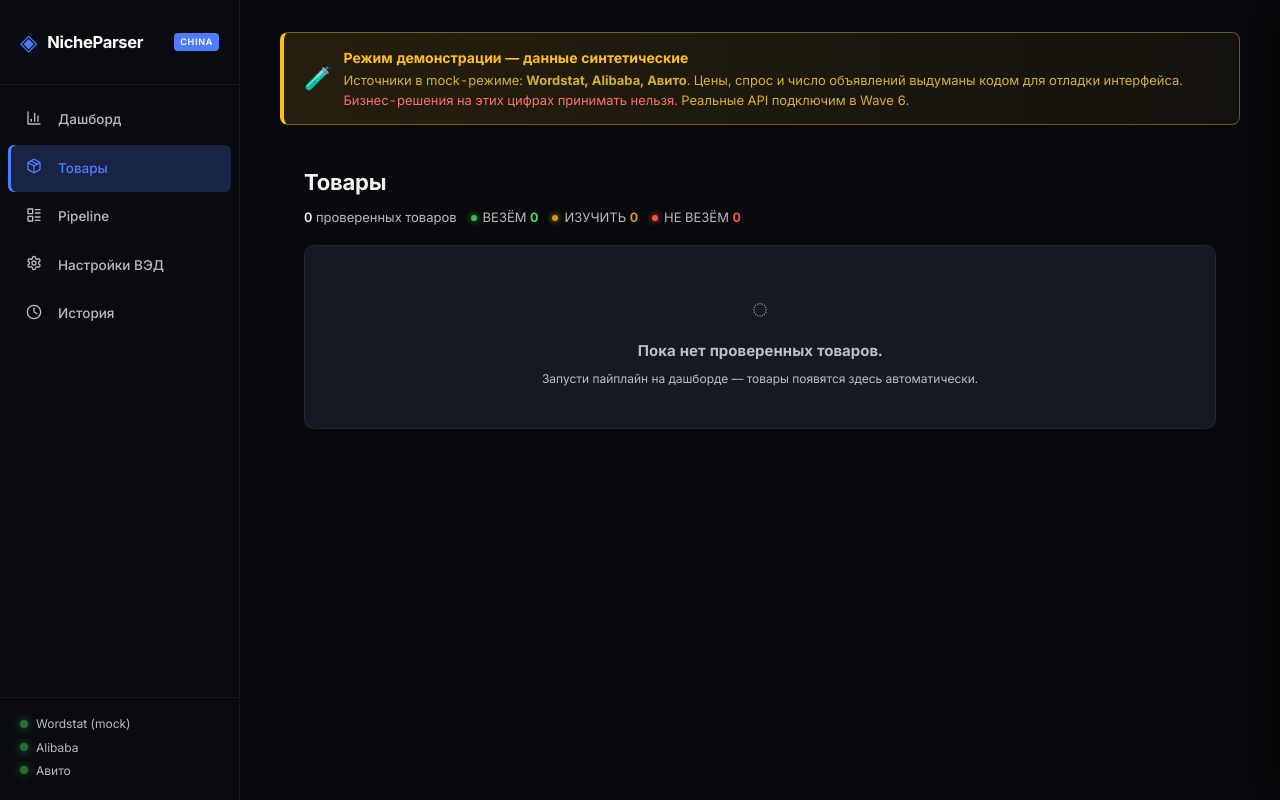
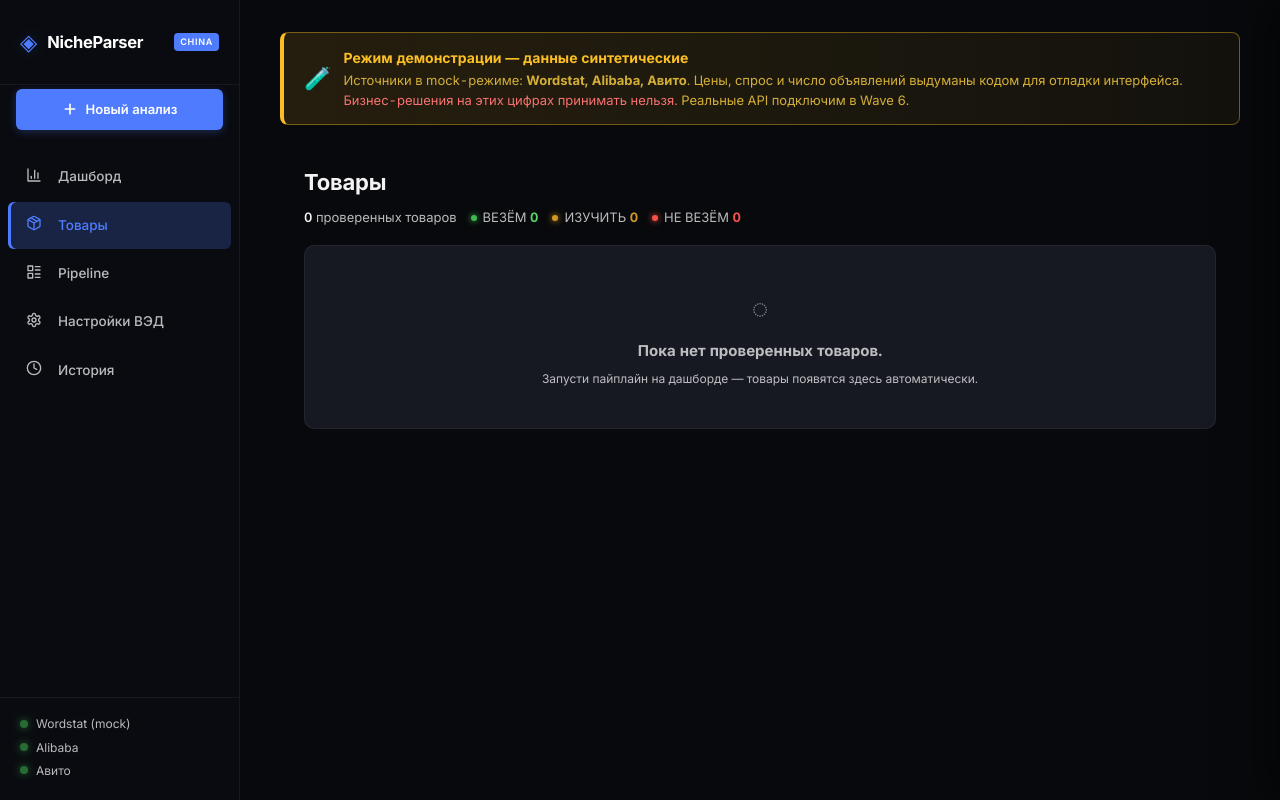
Before and after one commit to id89506419637-eng/NicheParser_China, a Flask app: page /products/ in a window 1280 px wide. Run offline with Flask 3, Linux system fonts and the light colour scheme; data that the repository does not hold is empty; parts of the project's set-up code (start-up, migrations or seed data) failed here and were passed over; some libraries are stand-ins or nearby versions.

Commit message:
fix(ux): большая кнопка «Новый анализ» в сайдбаре + переименовать «Поиск» → «Фильтр»
Пользователь путалась: ввела «датчик» в поле «Поиск» на /products/,
ждала что парсер найдёт товары. А это фильтр по уже прогнанным.

Фикс:
- В сайдбаре появилась большая CTA-кнопка «➕ Новый анализ» с ярким
  акцентным фоном — ведёт на дашборд к формам запуска. Видна на всех
  страницах, всегда понятно где стартовать новый прогон.
- Поле «Поиск» на /products/ переименовано в «🔎 Фильтр по названию
  (только среди уже проверенных)» — сразу видно что это НЕ запуск.
- title-тултип на инпуте: «Чтобы запустить НОВЫЙ анализ — используй
  Новый анализ в сайдбаре слева».

Co-Authored-By: Claude Opus 4.7 <noreply@anthropic.com>

```diff
--- a/src/web/static/style.css
+++ b/src/web/static/style.css
@@ -214,6 +214,31 @@ a:hover {
     font-size: 1.1rem;
     width: 24px;
     text-align: center;
+}
+
+/* CTA «Новый анализ» в сайдбаре — видна на всех страницах, всегда понятно
+   где стартовать новый прогон. Добавлена 2026-07-29 после жалобы что
+   пользователь путала фильтр в /products/ с запуском анализа. */
+.sidebar-cta {
+    display: flex;
+    align-items: center;
+    justify-content: center;
+    gap: 8px;
+    margin: 4px 16px 12px;
+    padding: 10px 14px;
+    background: var(--accent);
+    color: #ffffff;
+    text-decoration: none;
+    font-size: 13px;
+    font-weight: 600;
+    border-radius: var(--radius-sm);
+    transition: background var(--transition), transform var(--transition);
+    box-shadow: 0 2px 8px rgba(79, 124, 255, 0.28);
+}
+.sidebar-cta:hover {
+    background: var(--accent-hover);
+    color: #ffffff;
+    transform: translateY(-1px);
 }
 
 /* Бейджи-счётчики в сайдбаре (этап 3 UX-волны 2).
--- a/src/web/templates/base.html
+++ b/src/web/templates/base.html
@@ -19,6 +19,14 @@
             </div>
             <span class="logo-badge">CHINA</span>
         </div>
+
+        {# Большая CTA-кнопка «Новый анализ» — ведёт на дашборд к формам запуска.
+           Видна на всех страницах чтобы пользователь всегда знал где стартовать
+           новый прогон (баг 2026-07-29: путала фильтр товаров с запуском анализа) #}
+        <a href="{{ url_for('dashboard') }}#niche-form" class="sidebar-cta">
+            <svg xmlns="http://www.w3.org/2000/svg" width="16" height="16" viewBox="0 0 24 24" fill="none" stroke="currentColor" stroke-width="2.5" stroke-linecap="round" stroke-linejoin="round" style="flex-shrink:0;"><line x1="12" y1="5" x2="12" y2="19"/><line x1="5" y1="12" x2="19" y2="12"/></svg>
+            <span>Новый анализ</span>
+        </a>
 
         <ul class="nav-menu">
             <li>
--- a/src/web/templates/products/index.html
+++ b/src/web/templates/products/index.html
@@ -398,7 +398,8 @@
   {% if products %}
   <div class="pv-toolbar" role="toolbar" aria-label="Фильтры товаров">
     <input class="pv-search" id="pvSearch" type="search"
-           placeholder="Поиск по названию (RU / EN)…" autocomplete="off">
+           placeholder="🔎 Фильтр по названию (только среди уже проверенных)…" autocomplete="off"
+           title="Фильтр по УЖЕ прогнанным товарам в этой таблице. Чтобы запустить НОВЫЙ анализ — используй «Новый анализ» в сайдбаре слева.">
     <div class="pv-chips" role="group" aria-label="Фильтр по вердикту">
       <button type="button" class="pv-chip is-active" data-verdict="all">
         Все <span class="pv-chip-n">{{ total }}</span>
```
